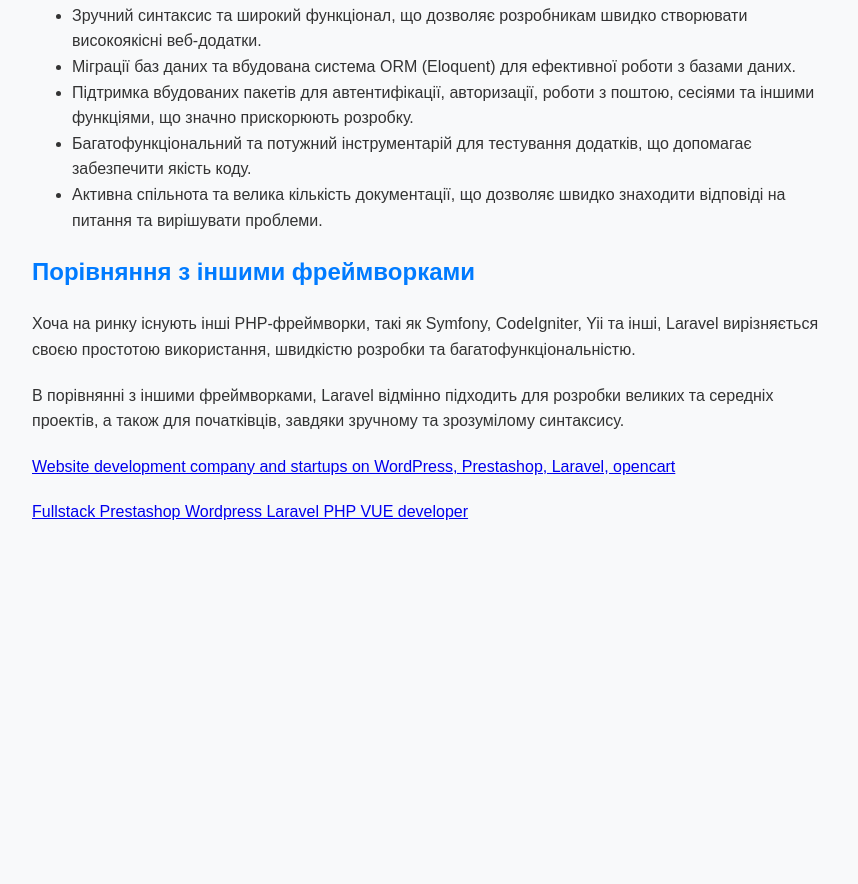
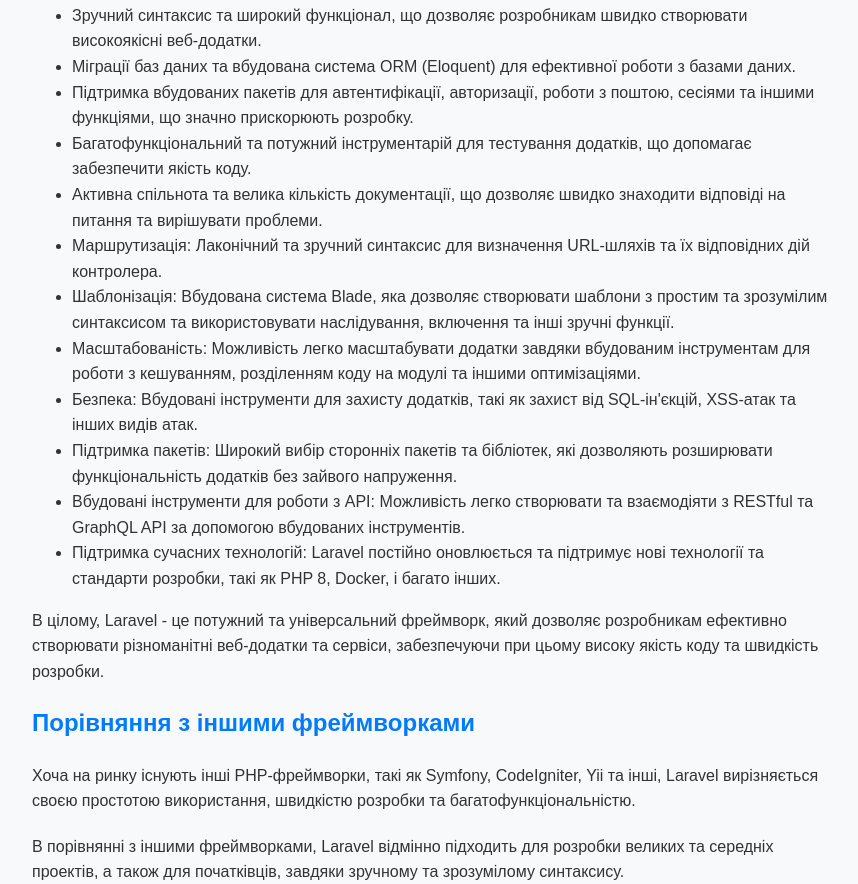
Before and after one commit to APARTNER-PRO/laravel.pp.ua, a plain HTML site: page index.html in a window 1280 px wide. Shown: the part 339-1223 px from the top of the page, without its empty margins (208-1066 px from the left). Before the commit the page ends 884 px from the top, so only its background shows below. Drawn offline with Linux system fonts and the light colour scheme.

Commit message:
Update index.html

```diff
--- a/index.html
+++ b/index.html
@@ -46,7 +46,18 @@
             <li>Підтримка вбудованих пакетів для автентифікації, авторизації, роботи з поштою, сесіями та іншими функціями, що значно прискорюють розробку.</li>
             <li>Багатофункціональний та потужний інструментарій для тестування додатків, що допомагає забезпечити якість коду.</li>
             <li>Активна спільнота та велика кількість документації, що дозволяє швидко знаходити відповіді на питання та вирішувати проблеми.</li>
+                <li>Маршрутизація: Лаконічний та зручний синтаксис для визначення URL-шляхів та їх відповідних дій контролера.</li>
+              <li>Шаблонізація: Вбудована система Blade, яка дозволяє створювати шаблони з простим та зрозумілим синтаксисом та використовувати наслідування, включення та інші зручні функції.</li>
+  <li>Масштабованість: Можливість легко масштабувати додатки завдяки вбудованим інструментам для роботи з кешуванням, розділенням коду на модулі та іншими оптимізаціями.</li>
+  <li>Безпека: Вбудовані інструменти для захисту додатків, такі як захист від SQL-ін'єкцій, XSS-атак та інших видів атак.</li>
+  <li>Підтримка пакетів: Широкий вибір сторонніх пакетів та бібліотек, які дозволяють розширювати функціональність додатків без зайвого напруження.</li>
+  <li>Вбудовані інструменти для роботи з API: Можливість легко створювати та взаємодіяти з RESTful та GraphQL API за допомогою вбудованих інструментів.</li>
+  <li>Підтримка сучасних технологій: Laravel постійно оновлюється та підтримує нові технології та стандарти розробки, такі як PHP 8, Docker, і багато інших.</li>
         </ul>
+        <p>
+            В цілому, Laravel - це потужний та універсальний фреймворк, який дозволяє розробникам ефективно створювати різноманітні веб-додатки та сервіси, забезпечуючи при цьому високу якість коду та швидкість розробки.
+        </p>
+
         <h2>Порівняння з іншими фреймворками</h2>
         <p>Хоча на ринку існують інші PHP-фреймворки, такі як Symfony, CodeIgniter, Yii та інші, Laravel вирізняється своєю простотою використання, швидкістю розробки та багатофункціональністю.</p>
         <p>В порівнянні з іншими фреймворками, Laravel відмінно підходить для розробки великих та середніх проектів, а також для початківців, завдяки зручному та зрозумілому синтаксису.</p>
```
